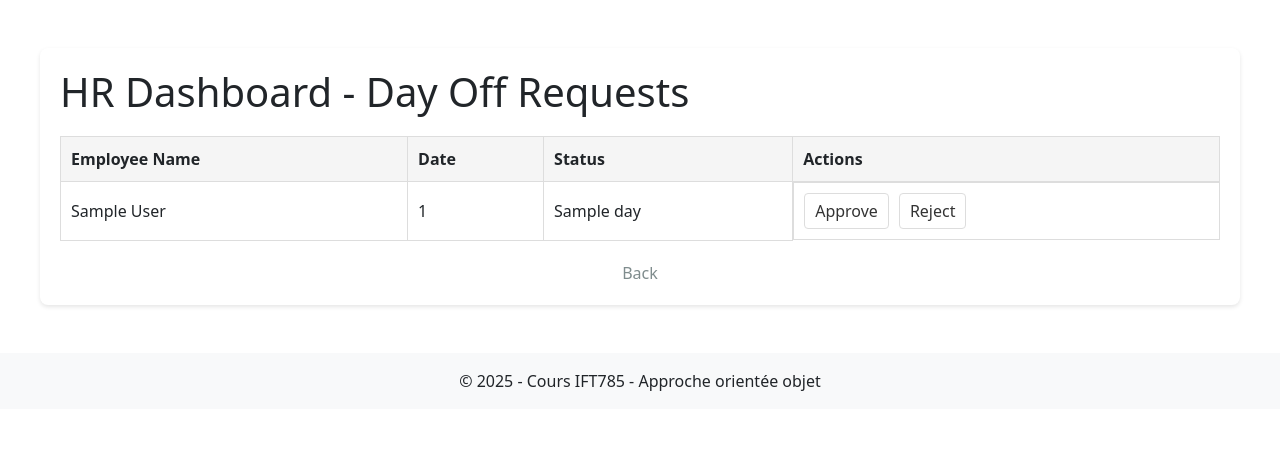
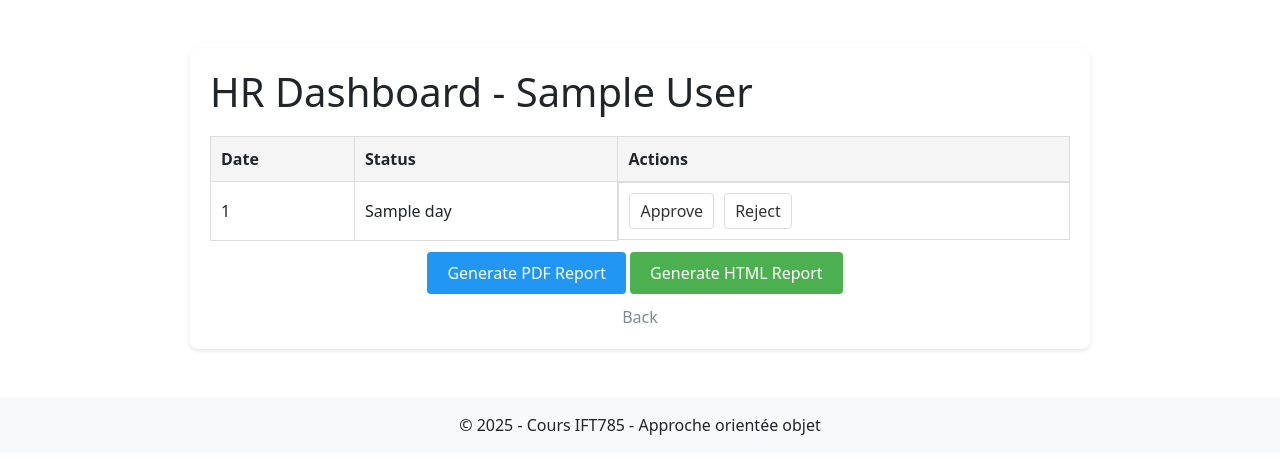
Before and after one commit to libou584/Projet-POO-Sherbrooke, a Flask app: template templates/pages/hr_dashboard.html in a window 1280 px wide. Shown: the part 99-573 px from the top of the page. Run offline with Flask 2, Linux system fonts and the light colour scheme; the template is opened without the code that fills it: most values are stand-ins (such as "Sample title", 1, 10 or a date in 2020).

Commit message:
feat: added route for report generating

```diff
--- a/app.py
+++ b/app.py
@@ -9,6 +9,7 @@ from models.Users.Employee import Employee
 from models.Users.Hr import Hr
 from models.Observers.EmployeeNotificationObserver import EmployeeNotificationObserver
 from models.Observers.HrNotificationObserver import HrNotificationObserver
+from models.ReportGenerator.ReportFactoryProvider import ReportFactoryProvider
 
 
 app = Flask(__name__)
@@ -86,6 +87,16 @@ def approve_day_off(employee_id: int, date: str, hr_id: int):
     return redirect(url_for('hr_dashboard', employee_id = employee_id))
 
 
+@app.route('/report/<string:report_type>/<int:employee_id>', methods=['GET'])
+def report(report_type: str, employee_id: int):
+    if not isinstance(application.user, Hr):
+        return redirect(url_for('login'))
+
+    ReportFactoryProvider.get_report_factory(report_type).create_report(employee_id)
+
+    return redirect(url_for('hr_dashboard', employee_id = employee_id))
+
+
 @app.route('/new_user', methods=['GET', 'POST'])
 def new_user():
     if request.method == 'POST':
--- a/templates/pages/hr_dashboard.html
+++ b/templates/pages/hr_dashboard.html
@@ -4,7 +4,7 @@
 {% block content %}
 <style>
     .container {
-        max-width: 1200px;
+        max-width: 900px;
         margin: 40px auto;
         padding: 20px;
         background-color: #ffffff;
@@ -125,12 +125,11 @@
             <a href="{{ url_for('logout') }}">Log Out</a>
         </div>
     {% endif %}
-    <h1>HR Dashboard - Day Off Requests</h1>
+    <h1>HR Dashboard - {{ employee.first_name }} {{ employee.last_name }}</h1>
 
     <table>
         <thead>
             <tr>
-                <th>Employee Name</th>
                 <th>Date</th>
                 <th>Status</th>
                 <th>Actions</th>
@@ -139,7 +138,6 @@
         <tbody>
             {% for day in booked_days %}
                 <tr>
-                    <td>{{ employee.first_name }} {{ employee.last_name }}</td>
                     <td>{{ day[0] }}</td>
                     <td class="status-{{ day[1] }}">{{ day[1] }}</td>
                     <td class="action-buttons">
@@ -156,6 +154,10 @@
             {% endfor %}
         </tbody>
     </table>
+    <div style="margin-top: 20px; text-align: center;">
+        <a href="{{ url_for('report', report_type='pdf', employee_id=employee.id) }}" style="padding: 10px 20px; background-color: #2196F3; color: white; text-decoration: none; border-radius: 4px;">Generate PDF Report</a>
+        <a href="{{ url_for('report', report_type='html', employee_id=employee.id) }}" style="padding: 10px 20px; background-color: #4CAF50; color: white; text-decoration: none; border-radius: 4px; margin-right: 10px;">Generate HTML Report</a>
+    </div>
     <a href="{{ url_for('index_hr') }}" class="back-link">Back</a>
 </body>
 {% endblock %}
```
